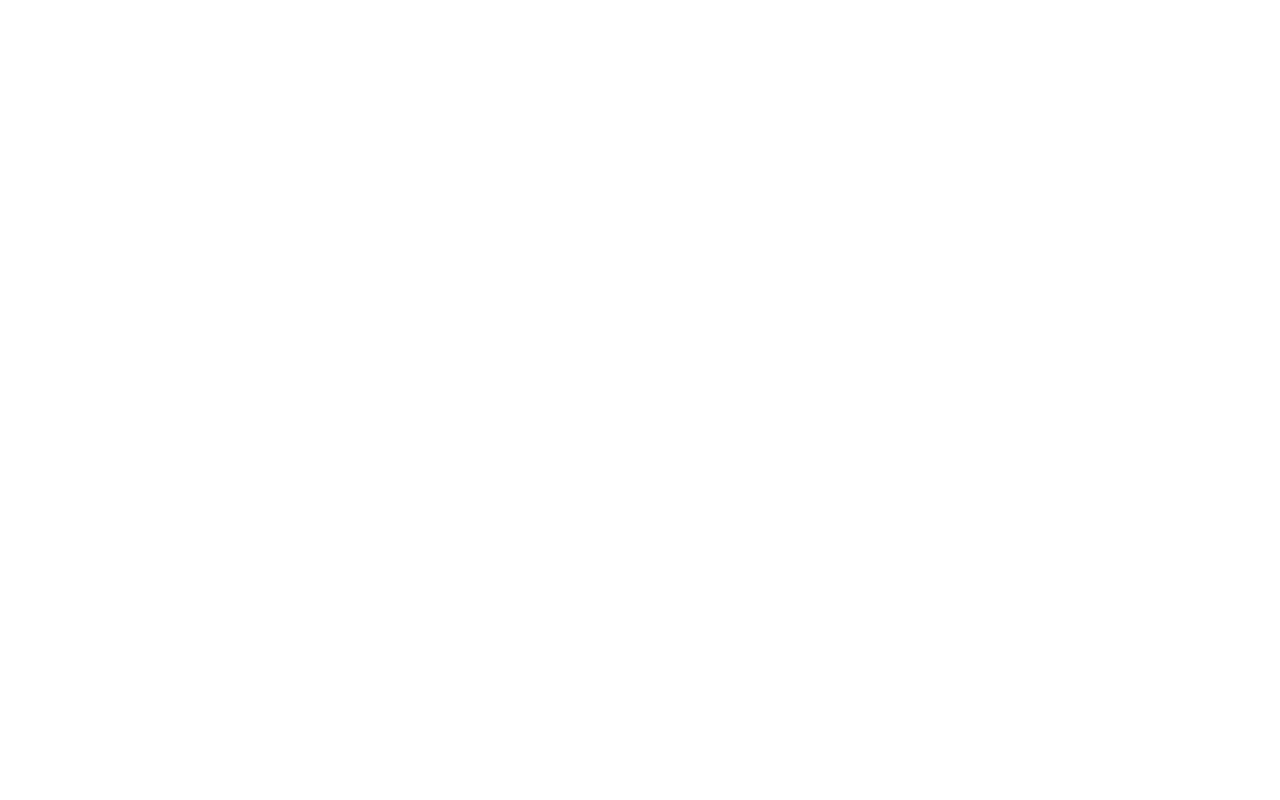
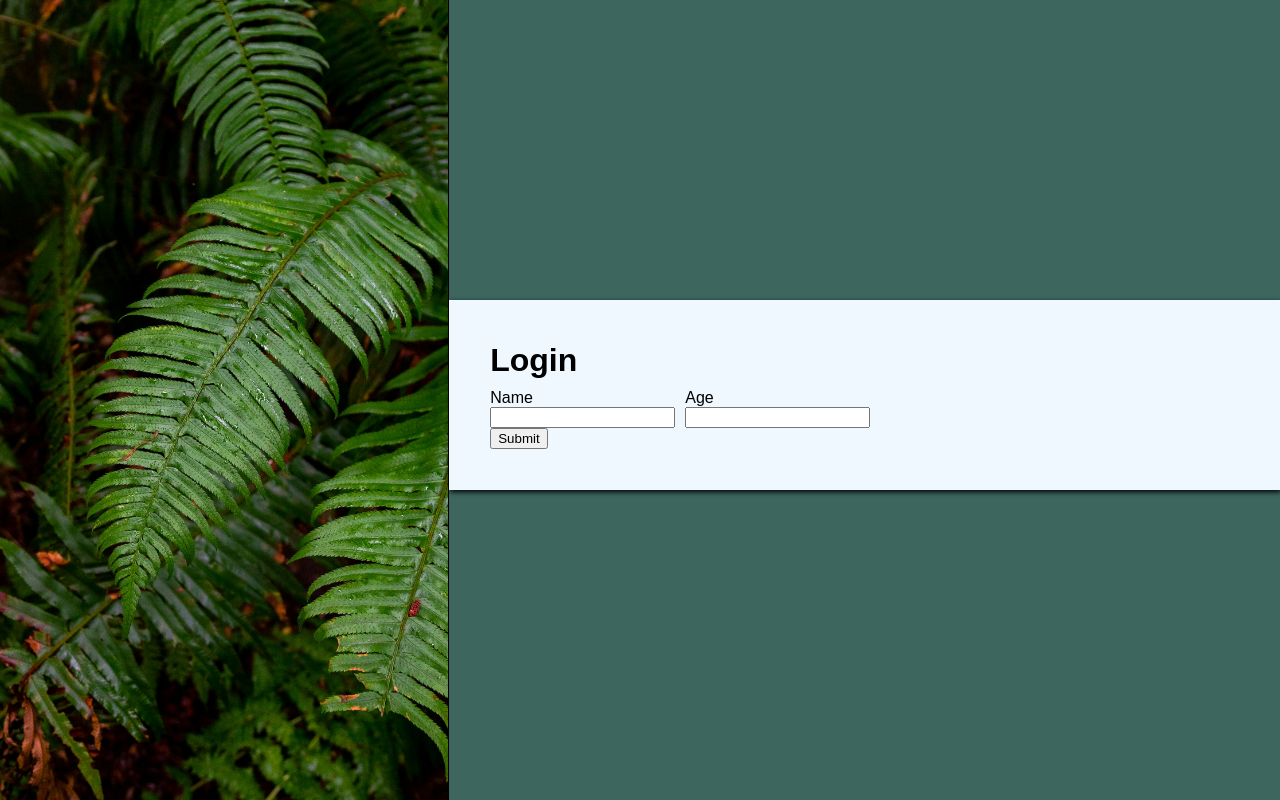
Before and after one commit to J-McKibbin/plant_life_login, a plain HTML site: page index.html in a window 1280 px wide. Drawn offline with Linux system fonts and the light colour scheme.

Commit message:
Login page styles added, basic input elements created.

```diff
--- a/index.html
+++ b/index.html
@@ -7,6 +7,28 @@
     <title>Login Page</title>
 </head>
 <body>
-
+    <main>
+        <div id="content_left">
+            <!-- <h1>Welcome</h1> -->
+        </div>
+        <div id="content_right">
+            <form id="login_form">
+                <div><h1>Login</h1></div>
+                <div class="row">
+                    <div class="field">
+                        <label>Name</label>
+                        <input type="text">
+                    </div>
+                    <div class="field">
+                        <label>Age</label>
+                        <input type="number">
+                    </div>
+                </div>
+                <div class="row">
+                    <button type="submit">Submit</button>
+                </div>
+            </form>
+        </div>
+    </main>
 </body>
 </html>
--- a/styles.css
+++ b/styles.css
@@ -1,3 +1,54 @@
-h1{
-    color:blue;
+html, body{
+    margin:0;
+    height:100%;
+    overflow: hidden;
+    font-family: Arial, Helvetica, sans-serif;
 }
+
+main{
+    display:flex;
+    flex-direction: row ;
+    height:100%;
+}
+
+#content_left{
+    background-image: url("assets/leaf_img.jpg");
+    width:35%;
+    height:100%;
+    background-size: cover;
+}
+
+#content_right{
+    background-color:rgb(60, 102, 94);
+    width:65%;
+    height:100%;
+    box-shadow: 2px 2px black;
+    border-left: solid 1px black;
+    display:flex;
+    align-items: center;
+    justify-content: center;
+}
+
+#login_form{
+    background-color: aliceblue;
+    padding:5%;
+    box-shadow: 1px 2px 5px black;
+    width:100%;
+    align-items: flex-start;
+}
+
+#login_form, h1{
+    margin:0;
+    margin-bottom:10px;
+}
+
+.row{
+    display: flex;
+    flex-direction: row;
+}
+
+.field{
+    display:flex;
+    flex-direction: column;
+    margin-right: 10px;
+}
```
Also changed, not shown: assets/leaf_img.jpg (added).
